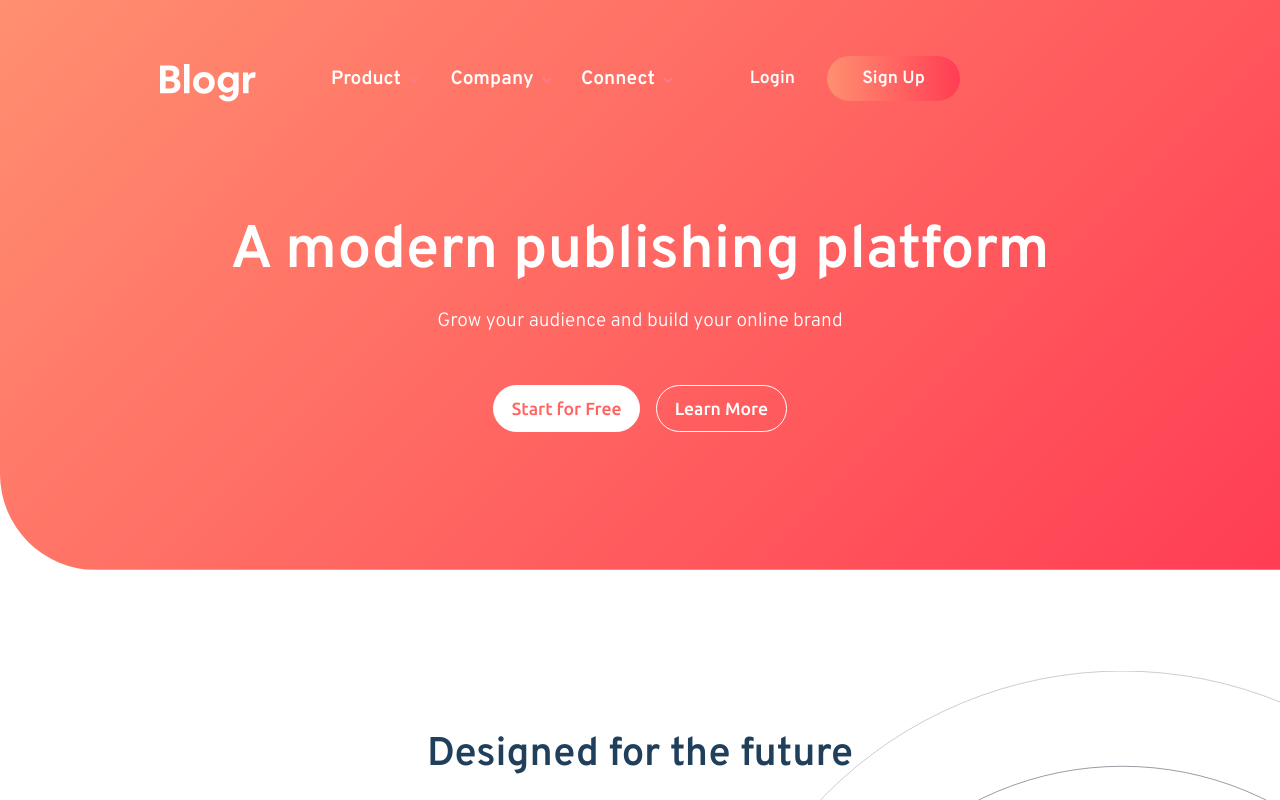
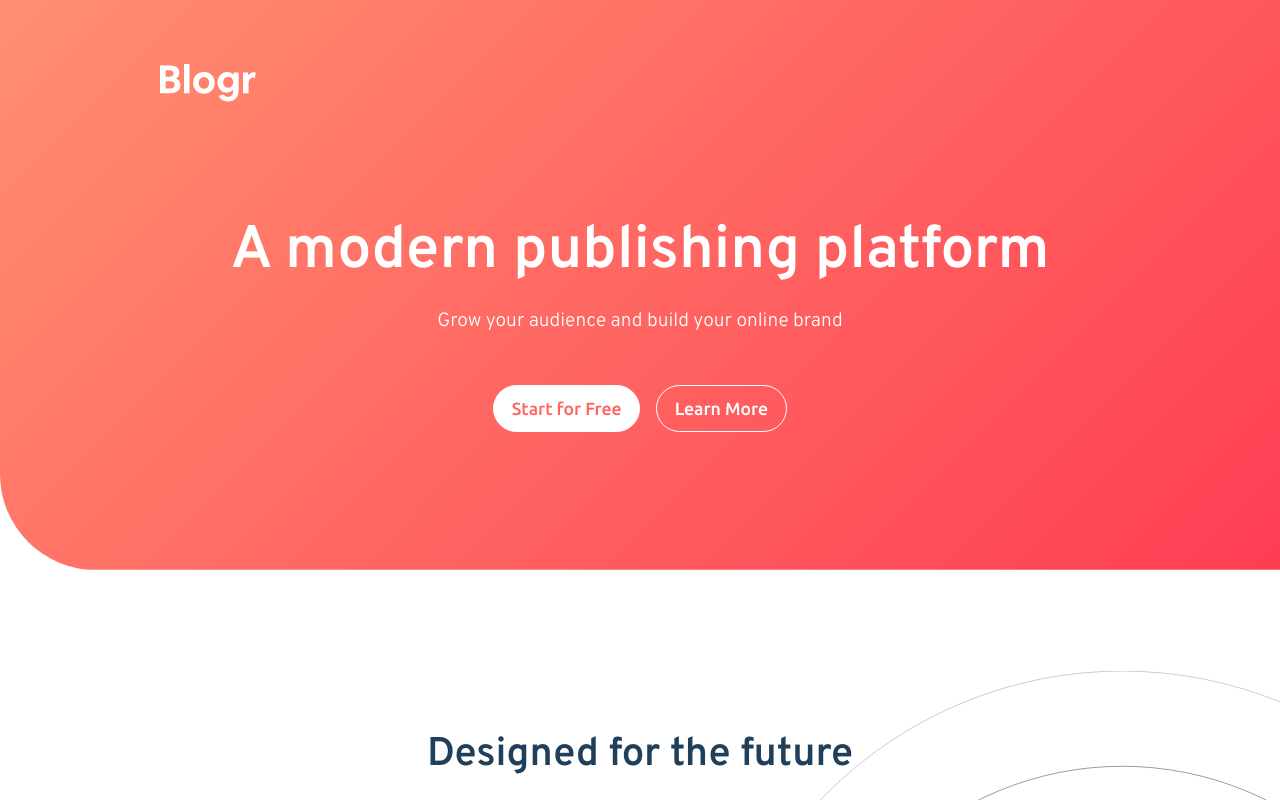
Before and after one commit to SoulRvr29/blogr-landing-page, a React (Vite) app: page / in a window 1280 px wide. Shown: the top 800 px of the page. Built offline with nearby package versions, Linux system fonts and the light colour scheme.

Commit message:
working mobile nav

```diff
--- a/src/Header.jsx
+++ b/src/Header.jsx
@@ -1,16 +1,19 @@
 import logo from "./assets/logo.svg";
 import menu from "./assets/icon-hamburger.svg";
+import close from "./assets/icon-close.svg";
 import bkgMobile from "./assets/bg-pattern-intro-mobile.svg";
 import bkgDesktop from "./assets/bg-pattern-intro-desktop.svg";
+// import arrow from "./assets/icon-arrow-dark.svg";
 import { useState } from "react";
 
 const Header = () => {
-  const [listBtn, changeListBtn] = useState(false);
-  // const navList = document.querySelector(".nav-list");
+  const [menuList, toggleMenuList] = useState(false);
+  const [productList, toggleProductList] = useState(false);
+  const [companyList, toggleCompanyList] = useState(false);
+  const [connectList, toggleConnectList] = useState(false);
 
   const listBtnHandler = () => {
-    changeListBtn((btn) => (btn = !btn));
-    // navList.style = d
+    toggleMenuList((menuList) => (menuList = !menuList));
   };
 
   return (
@@ -18,13 +21,13 @@ const Header = () => {
       <img className="bkg-mobile" src={bkgMobile} title="background"></img>
       <img className="bkg-desktop" src={bkgDesktop} title="background"></img>
       <nav>
+        <img src={logo} title="logo"></img>{" "}
         <img
+          src={menuList == false ? menu : close}
           className="list-button"
           onClick={listBtnHandler}
-          src={logo}
-          title="logo"
-        ></img>{" "}
-        <img src={menu} alt="menu" />
+          alt="menu"
+        />
       </nav>
       <div className="bkg"></div>
       <section>
@@ -36,10 +39,37 @@ const Header = () => {
         </div>
       </section>
       <div className="list-container">
-        <div className="nav-list">
+        <div className={menuList == true ? "nav-list" : "nav-list hide"}>
           <ul>
             <li>
-              <h4>Product</h4>
+              <h4
+                onClick={() => {
+                  toggleProductList(!productList);
+                  toggleCompanyList(false);
+                  toggleConnectList(false);
+                }}
+              >
+                Product
+                <svg
+                  style={
+                    productList == true
+                      ? { transform: "rotate(180deg)" }
+                      : { transform: "rotate(0deg)" }
+                  }
+                  className="arrow"
+                  xmlns="http://www.w3.org/2000/svg"
+                  width="10"
+                  height="7"
+                >
+                  <path
+                    fill="none"
+                    stroke="#FF7B86"
+                    stroke-width="2"
+                    d="M1 1l4 4 4-4"
+                  />
+                </svg>
+              </h4>
+              {productList && (
                 <ol>
                   <li>Overview</li>
                   <li>Pricing</li>
@@ -47,23 +77,81 @@ const Header = () => {
                   <li>Features</li>
                   <li>Itegrations</li>
                 </ol>
+              )}
             </li>
+
             <li>
-              <h4>Company</h4>
+              <h4
+                onClick={() => {
+                  toggleProductList(false);
+                  toggleCompanyList(!companyList);
+                  toggleConnectList(false);
+                }}
+              >
+                Company{" "}
+                <svg
+                  style={
+                    companyList == true
+                      ? { transform: "rotate(180deg)" }
+                      : { transform: "rotate(0deg)" }
+                  }
+                  className="arrow"
+                  xmlns="http://www.w3.org/2000/svg"
+                  width="10"
+                  height="7"
+                >
+                  <path
+                    fill="none"
+                    stroke="#FF7B86"
+                    stroke-width="2"
+                    d="M1 1l4 4 4-4"
+                  />
+                </svg>
+              </h4>
+              {companyList && (
                 <ol>
                   <li>About</li>
                   <li>Team</li>
                   <li>Blog</li>
                   <li>Careers</li>
                 </ol>
+              )}
             </li>
             <li>
-              <h4>Connect</h4>
+              <h4
+                onClick={() => {
+                  toggleProductList(false);
+                  toggleCompanyList(false);
+                  toggleConnectList(!connectList);
+                }}
+              >
+                Connect{" "}
+                <svg
+                  style={
+                    connectList == true
+                      ? { transform: "rotate(180deg)" }
+                      : { transform: "rotate(0deg)" }
+                  }
+                  className="arrow"
+                  xmlns="http://www.w3.org/2000/svg"
+                  width="10"
+                  height="7"
+                >
+                  <path
+                    fill="none"
+                    stroke="#FF7B86"
+                    stroke-width="2"
+                    d="M1 1l4 4 4-4"
+                  />
+                </svg>
+              </h4>
+              {connectList && (
                 <ol>
                   <li>Contact</li>
                   <li>Newsletter</li>
                   <li>LinkedIn</li>
                 </ol>
+              )}
             </li>
           </ul>
           <div className="login-section">
--- a/src/css/_footer.scss
+++ b/src/css/_footer.scss
@@ -22,6 +22,10 @@ footer {
     list-style-type: none;
     li {
       margin: 0.6rem 0;
+      &:hover {
+        cursor: pointer;
+        text-decoration: underline;
+      }
     }
   }
 }
--- a/src/css/_header.scss
+++ b/src/css/_header.scss
@@ -1,5 +1,6 @@
 @use "./variables" as *;
 @use "./mixins" as *;
+@use "./settings" as *;
 
 header {
   z-index: 0;
@@ -34,6 +35,11 @@ header {
 
     img:first-child {
       width: 5rem;
+    }
+    .list-button {
+      &:hover {
+        cursor: pointer;
+      }
     }
   }
 
@@ -84,7 +90,10 @@ header {
     width: 100vw;
     margin-top: 7.5rem;
     z-index: 5;
+
     .nav-list {
+      animation: fade-in 1s forwards;
+
       // display: none;
       box-shadow: 0.7rem 1.1rem 2rem rgba(0, 0, 0, 0.295);
       width: 85%;
@@ -103,25 +112,39 @@ header {
           h4 {
             font-size: 1.2rem;
             margin-bottom: 1.5rem;
-            &::after {
+            display: flex;
+            justify-content: center;
+            align-items: center;
+            svg {
               margin-left: 0.5rem;
-              content: url(../assets/icon-arrow-dark.svg);
+              margin-bottom: 3px;
+            }
+            &:hover {
+              cursor: pointer;
+              text-decoration: underline;
             }
           }
           ol {
             // display: none;
+
             border-radius: 0.3rem;
             background-color: rgb(232, 232, 235);
             list-style-type: none;
             padding: 0.5rem;
             width: 100%;
             margin-bottom: 1.5rem;
+            // animation: slide-out 1s forwards;
+            // transition: all 1s;
             li {
               text-align: center;
               font-size: 1rem;
               font-weight: bold;
               color: $body-copy;
               margin: 1.1rem;
+              &:hover {
+                cursor: pointer;
+                color: $Very-dark-gray-blue;
+              }
             }
           }
         }
@@ -142,12 +165,20 @@ header {
         background: none;
         color: $headings;
         margin-bottom: 1rem;
+        &:hover {
+          cursor: pointer;
+          color: $CTA-text;
+        }
       }
       .sign-up {
         color: $text;
         background: linear-gradient(to right, $Very-light-red, $Light-red);
         padding: 0.7rem 2.2rem;
         border-radius: 4rem;
+        &:hover {
+          cursor: pointer;
+          opacity: 0.75;
+        }
       }
     }
   }
--- a/src/css/_settings.scss
+++ b/src/css/_settings.scss
@@ -28,3 +28,31 @@ p {
   padding: 0 2rem;
   font-size: 1.075rem;
 }
+.hide {
+  display: none;
+}
+
+@keyframes fade-in {
+  from {
+    opacity: 0;
+  }
+  to {
+    opacity: 1;
+  }
+}
+@keyframes fade-out {
+  from {
+    opacity: 1;
+  }
+  to {
+    opacity: 0;
+  }
+}
+@keyframes slide-out {
+  from {
+    height: 0%;
+  }
+  to {
+    height: 100%;
+  }
+}
--- a/src/css/main.css
+++ b/src/css/main.css
@@ -31,6 +31,34 @@ p {
   font-size: 1.075rem;
 }
 
+.hide {
+  display: none;
+}
+
+@keyframes fade-in {
+  from {
+    opacity: 0;
+  }
+  to {
+    opacity: 1;
+  }
+}
+@keyframes fade-out {
+  from {
+    opacity: 1;
+  }
+  to {
+    opacity: 0;
+  }
+}
+@keyframes slide-out {
+  from {
+    height: 0%;
+  }
+  to {
+    height: 100%;
+  }
+}
 header {
   z-index: 0;
   position: relative;
@@ -65,6 +93,9 @@ header nav {
 }
 header nav img:first-child {
   width: 5rem;
+}
+header nav .list-button:hover {
+  cursor: pointer;
 }
 header section {
   margin: 7rem 0;
@@ -114,6 +145,7 @@ header .list-container {
   z-index: 5;
 }
 header .list-container .nav-list {
+  animation: fade-in 1s forwards;
   box-shadow: 0.7rem 1.1rem 2rem rgba(0, 0, 0, 0.295);
   width: 85%;
   margin: 0 auto;
@@ -132,10 +164,17 @@ header .list-container .nav-list ul li:last-child {
 header .list-container .nav-list ul li h4 {
   font-size: 1.2rem;
   margin-bottom: 1.5rem;
+  display: flex;
+  justify-content: center;
+  align-items: center;
 }
-header .list-container .nav-list ul li h4::after {
+header .list-container .nav-list ul li h4 svg {
   margin-left: 0.5rem;
-  content: url(../assets/icon-arrow-dark.svg);
+  margin-bottom: 3px;
+}
+header .list-container .nav-list ul li h4:hover {
+  cursor: pointer;
+  text-decoration: underline;
 }
 header .list-container .nav-list ul li ol {
   border-radius: 0.3rem;
@@ -151,6 +190,10 @@ header .list-container .nav-list ul li ol li {
   font-weight: bold;
   color: hsl(207, 13%, 34%);
   margin: 1.1rem;
+}
+header .list-container .nav-list ul li ol li:hover {
+  cursor: pointer;
+  color: hsl(237, 17%, 21%);
 }
 header .list-container .login-section {
   width: 100%;
@@ -169,11 +212,19 @@ header .list-container .login-section .login {
   color: hsl(208, 49%, 24%);
   margin-bottom: 1rem;
 }
+header .list-container .login-section .login:hover {
+  cursor: pointer;
+  color: hsl(356, 100%, 66%);
+}
 header .list-container .login-section .sign-up {
   color: hsl(0, 0%, 100%);
   background: linear-gradient(to right, hsl(13, 100%, 72%), hsl(353, 100%, 62%));
   padding: 0.7rem 2.2rem;
   border-radius: 4rem;
+}
+header .list-container .login-section .sign-up:hover {
+  cursor: pointer;
+  opacity: 0.75;
 }
 
 footer {
@@ -201,6 +252,10 @@ footer ul h4 {
 }
 footer ul li {
   margin: 0.6rem 0;
+}
+footer ul li:hover {
+  cursor: pointer;
+  text-decoration: underline;
 }
 
 @media screen and (min-width: 800px) {
```
Also changed, not shown: 1 other file (tests, documents, lock files or other folders). Lines whose indentation alone changed are shown as unchanged.
